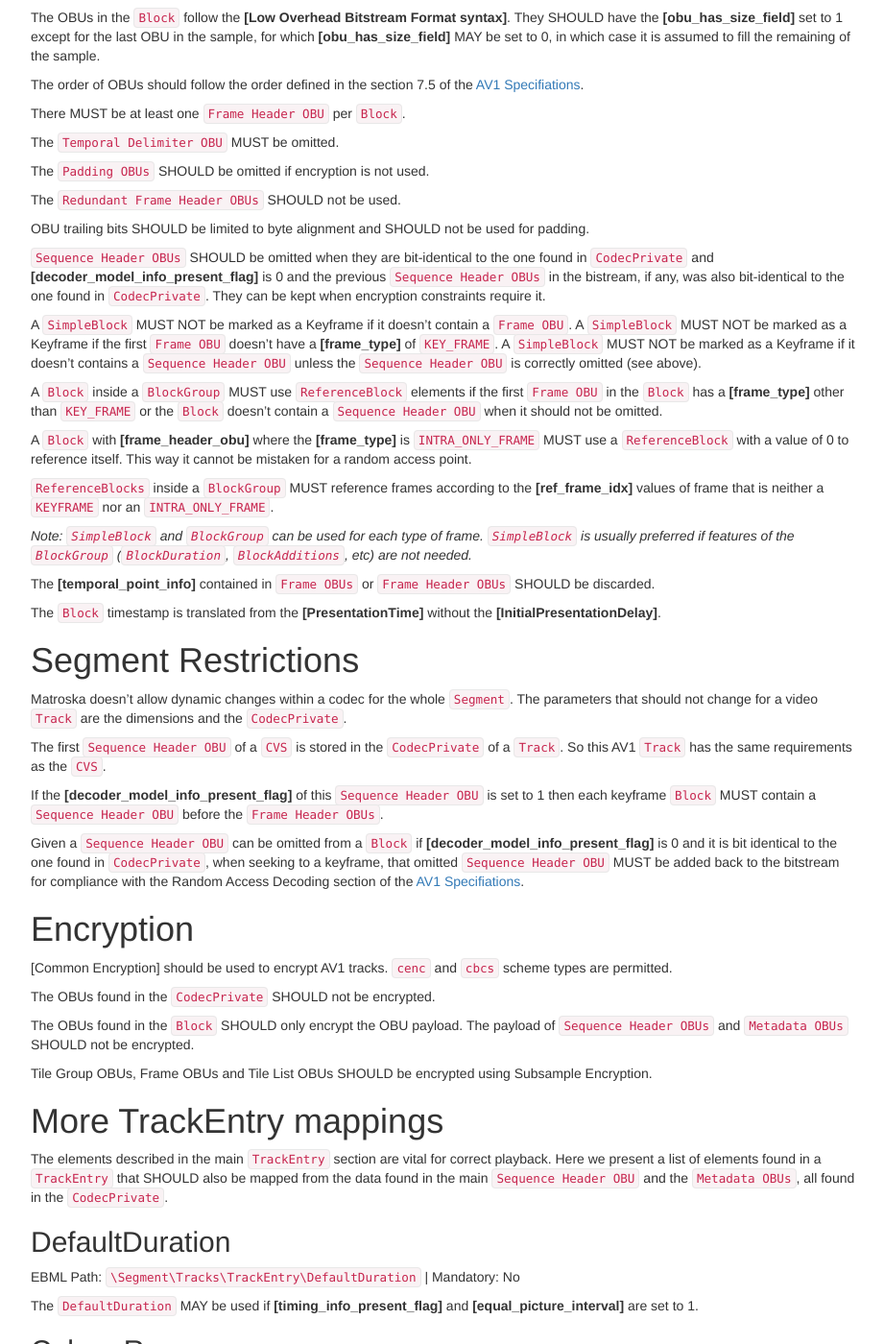
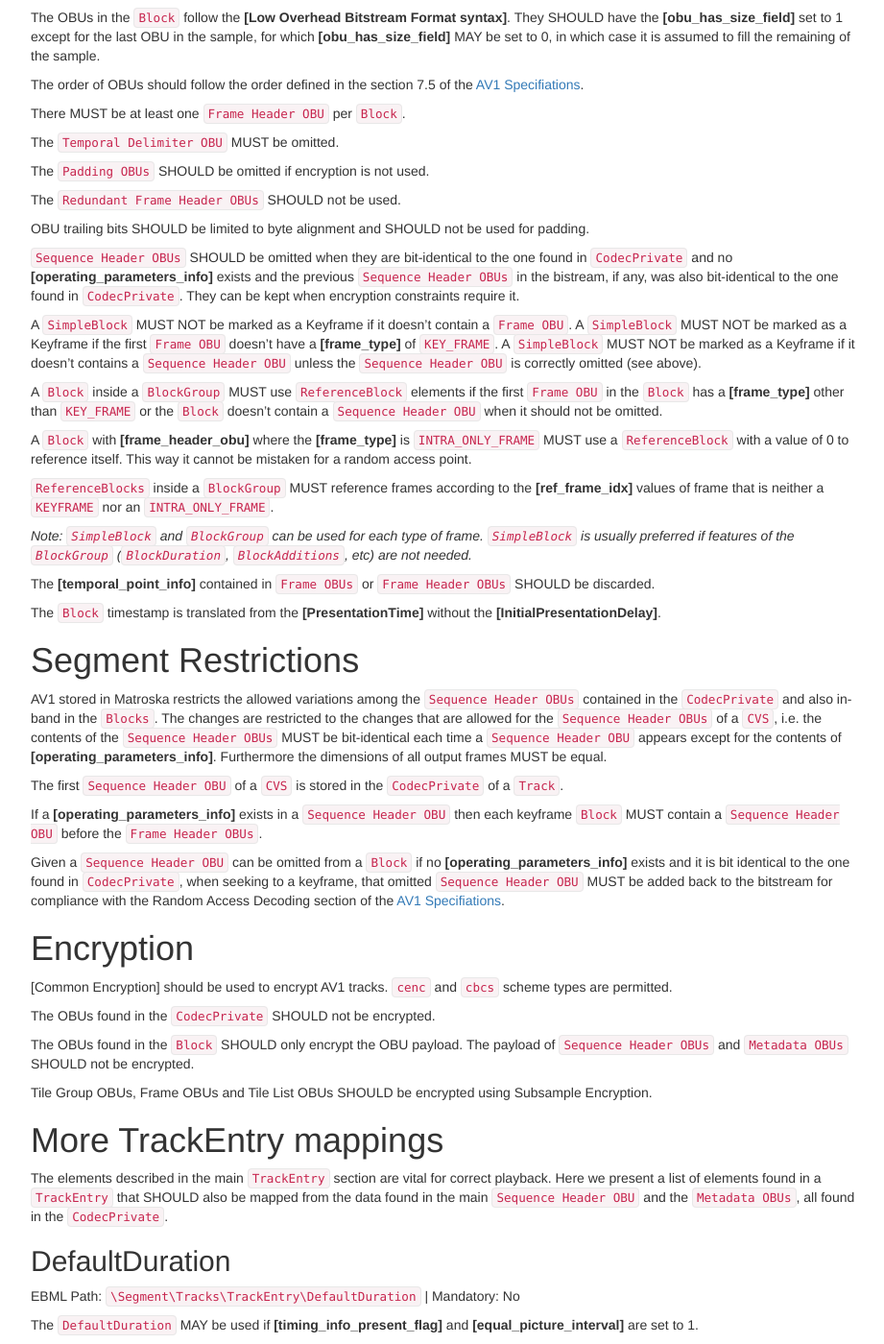
Before and after one commit to ietf-wg-cellar/matroska-specification, a Jekyll site: the page built from codec/av1.md, in a window 1280 px wide and 1400 px high, scrolled down 2121 px. Shown: the whole window at 96% size, without its empty margins (273-1194 px from the left). Built offline with Jekyll 4.4.1, drawn with Linux system fonts in a browser that asks for light colours; our own code applies the rules of GitHub Pages for plain Markdown files.

Commit message:
av1: Clarify Matroska restrictions
The current wording states whether `Sequence Header OBUs` can be omitted
in terms of [decoder_model_info_present_flag], not in terms of whether
an [operating_parameters_info] exists. The tautologically true
requirement that the `CodecPrivate` should not change has been replaced
with something better conveying the intention of 'one Track = one CVS'.

```diff
--- a/codec/av1.md
+++ b/codec/av1.md
@@ -87,7 +87,7 @@
 
 OBU trailing bits SHOULD be limited to byte alignment and SHOULD not be used for padding.
 
-`Sequence Header OBUs` SHOULD be omitted when they are bit-identical to the one found in `CodecPrivate` and __[decoder_model_info_present_flag]__ is 0 and the previous `Sequence Header OBUs` in the bistream, if any, was also bit-identical to the one found in `CodecPrivate`. They can be kept when encryption constraints require it.
+`Sequence Header OBUs` SHOULD be omitted when they are bit-identical to the one found in `CodecPrivate` and no __[operating_parameters_info]__ exists and the previous `Sequence Header OBUs` in the bistream, if any, was also bit-identical to the one found in `CodecPrivate`. They can be kept when encryption constraints require it.
 
 A `SimpleBlock` MUST NOT be marked as a Keyframe if it doesn't contain a `Frame OBU`. A `SimpleBlock` MUST NOT be marked as a Keyframe if the first `Frame OBU` doesn't have a __[frame_type]__ of `KEY_FRAME`. A `SimpleBlock` MUST NOT be marked as a Keyframe if it doesn't contains a `Sequence Header OBU` unless the `Sequence Header OBU` is correctly omitted (see above).
 
@@ -106,13 +106,13 @@
 
 # Segment Restrictions
 
-Matroska doesn't allow dynamic changes within a codec for the whole `Segment`. The parameters that should not change for a video `Track` are the dimensions and the `CodecPrivate`.
+AV1 stored in Matroska restricts the allowed variations among the `Sequence Header OBUs` contained in the `CodecPrivate` and also in-band in the `Blocks`. The changes are restricted to the changes that are allowed for the `Sequence Header OBUs` of a `CVS`, i.e. the contents of the `Sequence Header OBUs` MUST be bit-identical each time a `Sequence Header OBU` appears except for the contents of __[operating_parameters_info]__. Furthermore the dimensions of all output frames MUST be equal.
 
-The first `Sequence Header OBU` of a `CVS` is stored in the `CodecPrivate` of a `Track`. So this AV1 `Track` has the same requirements as the `CVS`.
+The first `Sequence Header OBU` of a `CVS` is stored in the `CodecPrivate` of a `Track`.
 
-If the __[decoder_model_info_present_flag]__ of this `Sequence Header OBU` is set to 1 then each keyframe `Block` MUST contain a `Sequence Header OBU` before the `Frame Header OBUs`.
+If a __[operating_parameters_info]__ exists in a `Sequence Header OBU` then each keyframe `Block` MUST contain a `Sequence Header OBU` before the `Frame Header OBUs`.
 
-Given a `Sequence Header OBU` can be omitted from a `Block` if __[decoder_model_info_present_flag]__ is 0 and it is bit identical to the one found in `CodecPrivate`, when seeking to a keyframe, that omitted `Sequence Header OBU` MUST be added back to the bitstream for compliance with the Random Access Decoding section of the [AV1 Specifiations](#av1-specifications).
+Given a `Sequence Header OBU` can be omitted from a `Block` if no __[operating_parameters_info]__ exists and it is bit identical to the one found in `CodecPrivate`, when seeking to a keyframe, that omitted `Sequence Header OBU` MUST be added back to the bitstream for compliance with the Random Access Decoding section of the [AV1 Specifiations](#av1-specifications).
 
 
 # Encryption
```
